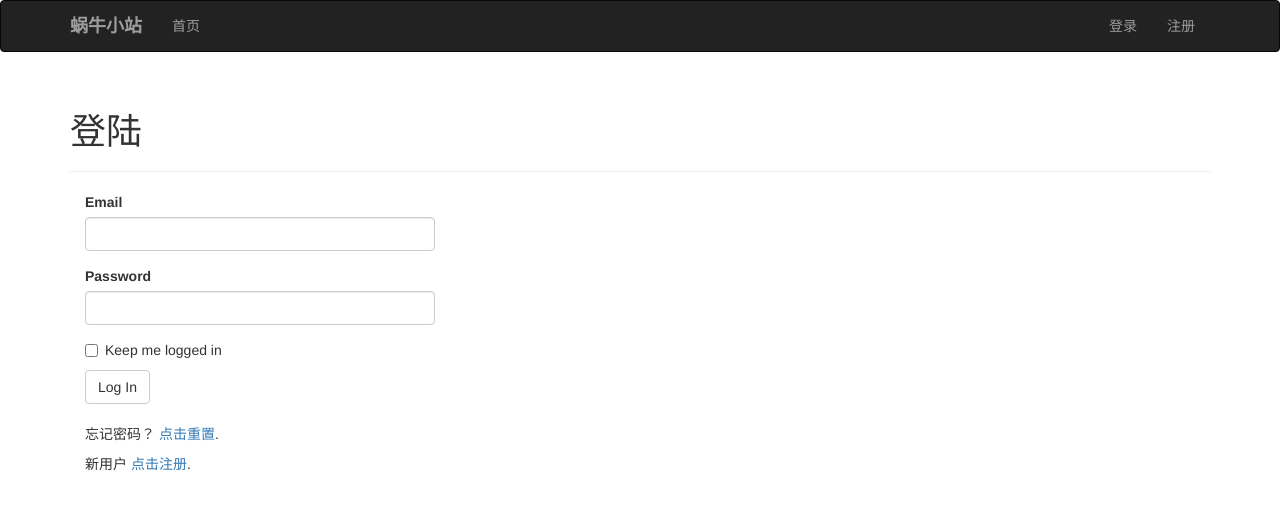
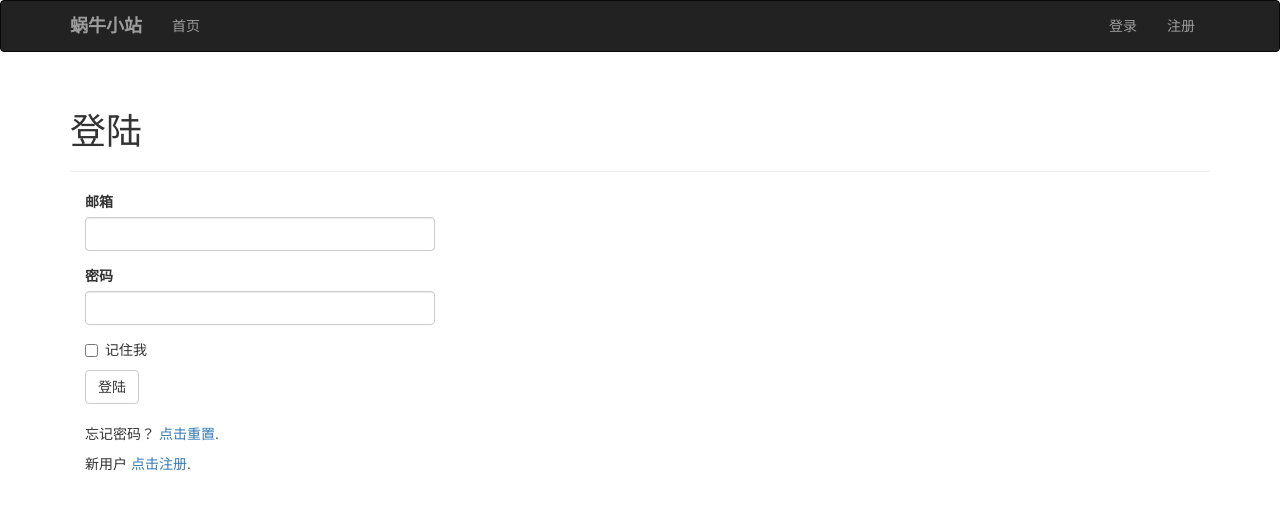
Before and after one commit to SnailZSJ/SnailBlog, a Flask app: a page that uses app/templates/base.html in a window 1280 px wide. Shown: the top 510 px of the page. Run offline with Flask 2, Linux system fonts and the light colour scheme; parts of the project's set-up code (start-up, migrations or seed data) failed here and were passed over; some libraries are stand-ins or nearby versions.

Commit message:
0716-translate

```diff
--- a/app/auth/forms.py
+++ b/app/auth/forms.py
@@ -5,60 +5,59 @@ from wtforms import ValidationError
 from ..models import User
 
 class LoginForm(Form):
-    email = StringField('Email',validators=[Required(), Length(1,64),Email()])
-    password = PasswordField('Password', validators=[Required()])
-    remember_me = BooleanField('Keep me logged in')
-    submit = SubmitField('Log In')
+    email = StringField('邮箱',validators=[Required(), Length(1,64),Email()])
+    password = PasswordField('密码', validators=[Required()])
+    remember_me = BooleanField('记住我')
+    submit = SubmitField('登陆')
 
 
 class RegistrationForm(Form):
-    email = StringField('Email', validators=[Required(), Length(1, 64),
+    email = StringField('邮箱', validators=[Required(), Length(1, 64),
                                            Email()])
-    username = StringField('Username', validators=[
+    username = StringField('昵称', validators=[
         Required(), Length(1, 64), Regexp('^[A-Za-z][A-Za-z0-9_.]*$', 0,
-                                          'Usernames must have only letters, '
-                                          'numbers, dots or underscores')])
-    password = PasswordField('Password', validators=[
-        Required(), EqualTo('password2', message='Passwords must match.')])
-    password2 = PasswordField('Confirm password', validators=[Required()])
-    submit = SubmitField('Register')
+                                          '用户名必须仅限字母、数字、点或下划线')])
+    password = PasswordField('密码', validators=[
+        Required(), EqualTo('password2', message='密码必须匹配。')])
+    password2 = PasswordField('确认密码', validators=[Required()])
+    submit = SubmitField('注册')
 
     def validate_email(self,field):
         if User.query.filter_by(email=field.data).first():
-            raise ValidationError('Email already registered.')
+            raise ValidationError('此邮箱账号已被注册')
 
 
     def validate_username(self, field):
         if User.query.filter_by(username=field.data).first():
-            raise ValidationError('Username already in use.')
+            raise ValidationError('昵称已被使用。')
 
 class ChangePasswordForm(Form):
-    old_password = PasswordField('Old password', validators=[Required()])
-    password = PasswordField('New password', validators=[
-        Required(), EqualTo('password2', message='Passwords must match')])
-    password2 = PasswordField('Confirm new password', validators=[Required()])
-    submit = SubmitField('Update Password')
+    old_password = PasswordField('旧密码', validators=[Required()])
+    password = PasswordField('新密码', validators=[
+        Required(), EqualTo('password2', message='密码必须匹配。')])
+    password2 = PasswordField('确认新密码', validators=[Required()])
+    submit = SubmitField('修改密码')
 
 
 class PasswordResetRequestForm(Form):
-    email = StringField('Email', validators=[Required(), Length(1, 64),
+    email = StringField('邮箱', validators=[Required(), Length(1, 64),
                                              Email()])
-    submit = SubmitField('Reset Password')
+    submit = SubmitField('重置密码')
 
 
 class PasswordResetForm(Form):
-    email = StringField('Email', validators=[Required(), Length(1, 64),
+    email = StringField('邮箱', validators=[Required(), Length(1, 64),
                                              Email()])
-    password = PasswordField('New Password', validators=[
-        Required(), EqualTo('password2', message='Passwords must match')])
-    password2 = PasswordField('Confirm password', validators=[Required()])
-    submit = SubmitField('Reset Password')
+    password = PasswordField('新密码', validators=[
+        Required(), EqualTo('password2', message='密码必须匹配。')])
+    password2 = PasswordField('确认密码', validators=[Required()])
+    submit = SubmitField('重置密码')
 
 class ChangeEmailForm(Form):
-    email = StringField('New Email', validators=[Required(), Length(1, 64),
+    email = StringField('新邮箱', validators=[Required(), Length(1, 64),
                                                  Email()])
-    password = PasswordField('Password', validators=[Required()])
-    submit = SubmitField('Update Email Address')
+    password = PasswordField('密码', validators=[Required()])
+    submit = SubmitField('更换邮箱')
 
     def validate_email(self, field):
         if User.query.filter_by(email=field.data).first() is None:
--- a/app/auth/views.py
+++ b/app/auth/views.py
@@ -29,14 +29,14 @@ def login():
         if user is not None and user.verify_password(form.password.data):
             login_user(user, form.remember_me.data)
             return redirect(request.args.get('next') or url_for('main.index'))
-        flash('Invalid username or password.')
+        flash('用户名或密码错误（用户名是你的注册邮箱）')
     return render_template('auth/login.html', form=form)
 
 @auth.route('/logout')
 @login_required
 def logout():
     logout_user()
-    flash('You have been logged out.')
+    flash('您已登出账户')
     return redirect(url_for('main.index'))
 
 @auth.route('/register', methods=['GET', 'POST'])
@@ -49,9 +49,9 @@ def register():
         db.session.add(user)
         db.session.commit()
         token = user.generate_confirmation_token()
-        send_email(user.email, 'Confirm Your Account',
+        send_email(user.email, '欢迎加入蜗牛小站',
                    'auth/email/confirm', user=user, token=token)
-        flash('A confirmation email has been sent to you by email.')
+        flash('确认邮件已经发送到你的电子邮箱。')
         return redirect(url_for('auth.login'))
     return render_template('auth/register.html', form=form)
 
@@ -61,17 +61,17 @@ def confirm(token):
     if current_user.confirmed:
         return redirect(url_for('main.index'))
     if current_user.confirm(token):
-        flash('You have confirmed your account. Thansks!')
+        flash('您的账户已确认，谢谢！')
     else:
-        flash('The confirmation link is invalid or has expired.')
+        flash('确认链接无效或已过期。')
     return redirect(url_for('main.index'))
 
 @auth.route('/confirm')
 @login_required
 def resend_confirmation():
     token = current_user.generate_confirmation_token()
-    send_email(current_user.email,'Confirm Your Account', 'auth/email/confirm', user=current_user, token=token)
-    flash('A new confirmation email has been sent to you by email.')
+    send_email(current_user.email,'欢迎加入蜗牛小站', 'auth/email/confirm', user=current_user, token=token)
+    flash('一个新的确认邮件已经发送到你的电子邮箱。')
     return redirect(url_for('main.index'))
 
 @auth.route('/change-password', methods=['GET', 'POST'])
@@ -82,10 +82,10 @@ def change_password():
         if current_user.verify_password(form.old_password.data):
             current_user.password = form.password.data
             db.session.add(current_user)
-            flash('Your password has been updated.')
+            flash('你的密码已更新。')
             return redirect(url_for('main.index'))
         else:
-            flash('Invalid password.')
+            flash('密码错误')
     return render_template("auth/change_password.html", form=form)
 
 @auth.route('/reset', methods=['GET', 'POST'])
@@ -97,12 +97,11 @@ def password_reset_request():
         user = User.query.filter_by(email=form.email.data).first()
         if user:
             token = user.generate_reset_token()
-            send_email(user.email, 'Reset Your Password',
+            send_email(user.email, '重置密码',
                        'auth/email/reset_password',
                        user=user, token=token,
                        next=request.args.get('next'))
-        flash('An email with instructions to reset your password has been '
-              'sent to you.')
+        flash('一份重置您账号密码的确认邮件已经发送到你的电子邮箱。')
         return redirect(url_for('auth.login'))
     return render_template('auth/reset_password.html', form=form)
 
@@ -117,7 +116,7 @@ def password_reset(token):
         if user is None:
             return redirect(url_for('main.index'))
         if user.reset_password(token, form.password.data):
-            flash('Your password has been updated.')
+            flash('你的密码已更新。')
             return redirect(url_for('auth.login'))
         else:
             return redirect(url_for('main.index'))
@@ -131,14 +130,13 @@ def change_email_request():
         if current_user.verify_password(form.password.data):
             new_email = form.email.data
             token = current_user.generate_email_change_token(new_email)
-            send_email(new_email, 'Confirm your email address',
+            send_email(new_email, '确认电子邮件地址',
                        'auth/email/change_email',
                        user=current_user, token=token)
-            flash('An email with instructions to confirm your new email '
-                  'address has been sent to you.')
+            flash('一份重置您账号关联邮箱的确认邮件已经发送到你的电子邮箱。')
             return redirect(url_for('main.index'))
         else:
-            flash('Invalid email or password.')
+            flash('邮箱或密码错误')
     return render_template("auth/change_email.html", form=form)
 
 
@@ -146,7 +144,7 @@ def change_email_request():
 @login_required
 def change_email(token):
     if current_user.change_email(token):
-        flash('Your email address has been updated.')
+        flash('你的电子邮件地址已更新。')
     else:
-        flash('Invalid request.')
+        flash('请求无效')
     return redirect(url_for('main.index'))
--- a/app/main/views.py
+++ b/app/main/views.py
@@ -72,7 +72,7 @@ def edit_profile():
         current_user.location = form.location.data
         current_user.about_me = form.about_me.data
         db.session.add(current_user)
-        flash('Your profile has been updated.')
+        flash('您的个人资料已更新.')
         return redirect(url_for('.user', username=current_user.username))
     form.name.data = current_user.name
     form.location.data = current_user.location
@@ -94,7 +94,7 @@ def edit_profile_admin(id):
         user.location = form.location.data
         user.about_me = form.about_me.data
         db.session.add(user)
-        flash('The profile has been updated.')
+        flash('该用户个人资料已更新')
         return redirect(url_for('.user', username=user.username))
     form.email.data = user.email
     form.username.data = user.username
@@ -115,7 +115,7 @@ def post(id):
                           post=post,
                           author=current_user._get_current_object())
         db.session.add(comment)
-        flash('Your comment has been published.')
+        flash('评论成功！')
         return redirect(url_for('.post', id=post.id, page=-1))
     page = request.args.get('page', 1, type=int)
     if page == -1:
@@ -140,7 +140,7 @@ def edit(id):
     if form.validate_on_submit():
         post.body = form.body.data
         db.session.add(post)
-        flash('The post has been updated.')
+        flash('文章已更新')
         return redirect(url_for('.post', id=post.id))
     form.body.data = post.body
     return render_template('edit_post.html', form=form)
@@ -153,13 +153,13 @@ def edit(id):
 def follow(username):
     user = User.query.filter_by(username=username).first()
     if user is None:
-        flash('Invalid user.')
+        flash('用户不存在')
         return redirect(url_for('.index'))
     if current_user.is_following(user):
-        flash('You are now following %s.' % username)
+        flash('您已关注 %s.' % username)
         return redirect(url_for('.user', username=username))
     current_user.follow(user)
-    flash('You are now following %s.' % username)
+    flash('您现在关注了 %s.' % username)
     return redirect(url_for('.user', username=username))
 
 @main.route('/unfollow/<username>')
@@ -168,20 +168,20 @@ def follow(username):
 def unfollow(username):
     user = User.query.filter_by(username=username).first()
     if user is None:
-        flash('Invalid user.')
+        flash('用户不存在')
         return redirect(url_for('.index'))
     if not current_user.is_following(user):
-        flash('You are not following this user.')
+        flash('您已经取消关注该用户')
         return redirect(url_for('.user', username=username))
     current_user.unfollow(user)
-    flash('You are not following %s anymore.' % username)
+    flash('您尚未关注 %s ' % username)
     return redirect(url_for('.user', username=username))
 
 @main.route('/followers/<username>')
 def followers(username):
     user = User.query.filter_by(username=username).first()
     if user is None:
-        flash('Invalid user.')
+        flash('用户不存在')
         return redirect(url_for('.index'))
     page = request.args.get('page', 1, type=int)
     pagination = user.followers.paginate(page, per_page=current_app.config['FLASKY_FOLLOWERS_PER_PAGE'], error_out=False)
@@ -193,7 +193,7 @@ def followers(username):
 def followed_by(username):
     user = User.query.filter_by(username=username).first()
     if user is None:
-        flash('Invalid user.')
+        flash('用户不存在')
         return redirect(url_for('.index'))
     page = request.args.get('page', 1, type=int)
     pagination = user.followed.paginate(
--- a/app/templates/base.html
+++ b/app/templates/base.html
@@ -1,6 +1,6 @@
 {% extends "bootstrap/base.html" %}
 
-{% block title %}SnailWorld{% endblock %}
+{% block title %}蜗牛小站{% endblock %}
 
 {% block head %}
 {{ super() }}
@@ -70,4 +70,5 @@
 {% block scripts %}
 {{ super() }}
 {{ moment.include_moment() }}
+{{ moment.lang('zh-cn') }}
 {% endblock %}
--- a/app/templates/user.html
+++ b/app/templates/user.html
@@ -46,7 +46,7 @@
         </p>
     </div>
 </div>
-<h3>Posts by {{ user.username }}</h3>
+<h3>{{ user.username }}的文章</h3>
 {% include '_posts.html' %}
 {% if pagination %}
 <div class="pagination">
```
Also changed, not shown: app/main/forms.py (+19 -19 lines).
